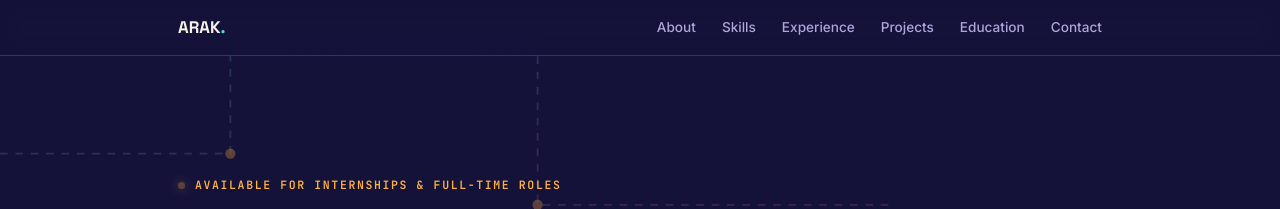
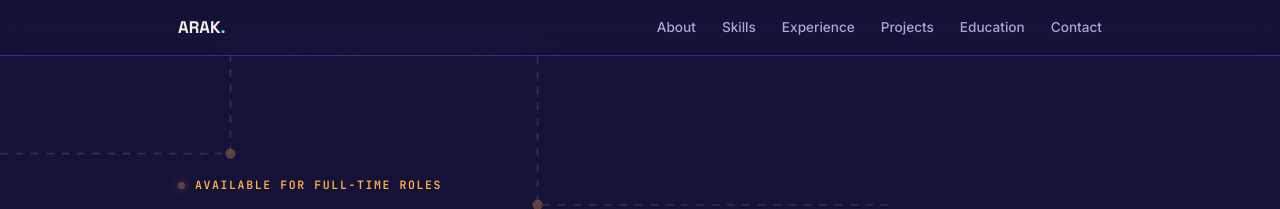
Before and after one commit to abdul-86/Abdul-Raheem-Ali-Khan, a plain HTML site: page index.html in a window 1280 px wide. Shown: the top 209 px of the page. Drawn offline with Linux system fonts and the light colour scheme.

Commit message:
Add files via upload

```diff
--- a/index.html
+++ b/index.html
@@ -220,7 +220,7 @@
 
 <header class="hero">
   <div class="wrap">
-    <div class="hero-eyebrow eyebrow"><span class="dot"></span> AVAILABLE FOR INTERNSHIPS &amp; FULL-TIME ROLES</div>
+    <div class="hero-eyebrow eyebrow"><span class="dot"></span> AVAILABLE FOR FULL-TIME ROLES</div>
     <h1>Abdul Raheem Ali Khan<br><span class="grad-text">builds things that move, connect &amp; protect.</span></h1>
     <p class="lead">Computer Science Engineering graduate (B.Tech, 2026 batch) from Bengaluru, with hands-on experience across embedded robotics, data encryption, and DevOps/cloud automation.</p>
     <div class="hero-ctas">
```
